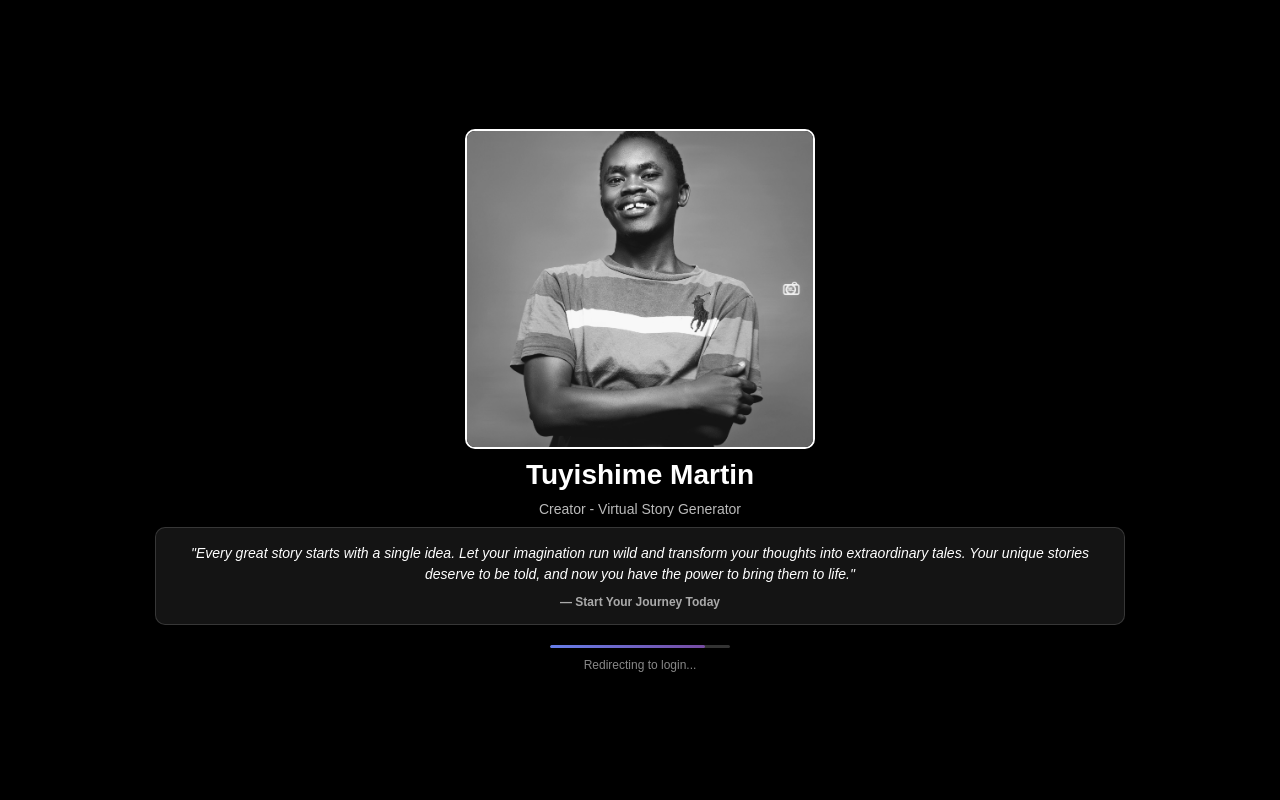
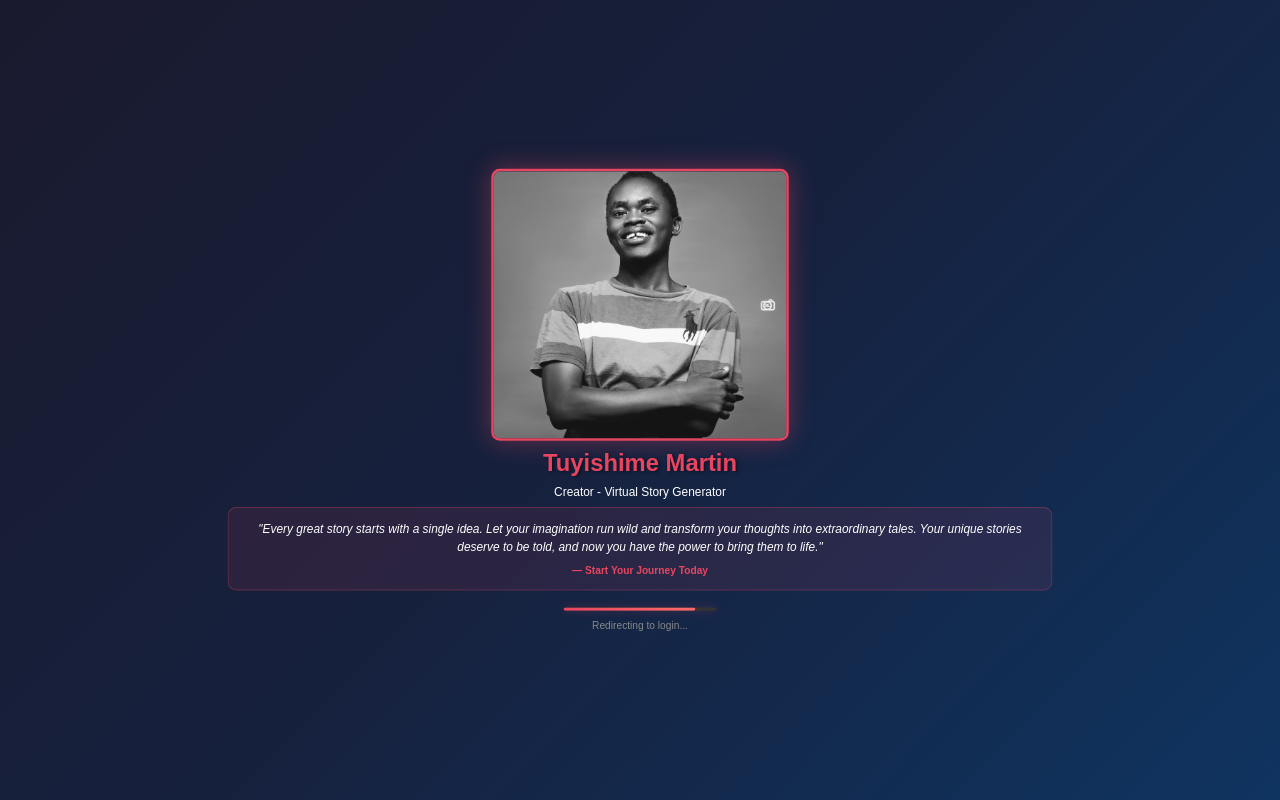
Before and after one commit to tuyishime812/virtual-story-generator, a Flask app: page / in a window 1280 px wide. Run offline with Flask 3, Linux system fonts and the light colour scheme.

Commit message:
Add zoom and matching color theme to splash screen

```diff
--- a/templates/splash.html
+++ b/templates/splash.html
@@ -13,11 +13,13 @@
 
         body {
             font-family: Arial, sans-serif;
-            background: #000;
+            background: linear-gradient(135deg, #1a1a2e 0%, #16213e 50%, #0f3460 100%);
             min-height: 100vh;
             display: grid;
             place-items: center;
             overflow: hidden;
+            transform: scale(0.85);
+            transform-origin: center center;
         }
 
         .splash-container {
@@ -37,27 +39,29 @@
             height: auto;
             max-height: 40vh;
             border-radius: 10px;
-            border: 2px solid #fff;
+            border: 3px solid #e94560;
+            box-shadow: 0 0 30px rgba(233, 69, 96, 0.4);
             object-fit: cover;
             justify-self: center;
         }
 
         .creator-name {
-            color: #fff;
+            color: #e94560;
             font-size: 28px;
             font-weight: bold;
+            text-shadow: 2px 2px 4px rgba(0, 0, 0, 0.5);
         }
 
         .creator-title {
-            color: #bbb;
+            color: #fff;
             font-size: 14px;
         }
 
         .quote-container {
             padding: 15px 20px;
-            background: rgba(255, 255, 255, 0.08);
+            background: rgba(233, 69, 96, 0.1);
             border-radius: 10px;
-            border: 1px solid rgba(255, 255, 255, 0.15);
+            border: 1px solid rgba(233, 69, 96, 0.3);
         }
 
         .quote {
@@ -68,7 +72,7 @@
         }
 
         .quote-author {
-            color: #aaa;
+            color: #e94560;
             font-size: 12px;
             margin-top: 10px;
             font-weight: bold;
@@ -76,17 +80,19 @@
 
         .loading-bar {
             width: 180px;
-            height: 3px;
+            height: 4px;
             background: #333;
             border-radius: 2px;
             margin: 10px auto 0;
             overflow: hidden;
+            box-shadow: 0 0 10px rgba(233, 69, 96, 0.3);
         }
 
         .loading-progress {
             height: 100%;
-            background: linear-gradient(90deg, #667eea, #764ba2);
+            background: linear-gradient(90deg, #e94560, #ff6b6b);
             border-radius: 2px;
+            box-shadow: 0 0 10px rgba(233, 69, 96, 0.6);
             animation: loading 10s linear forwards;
         }
 
```
